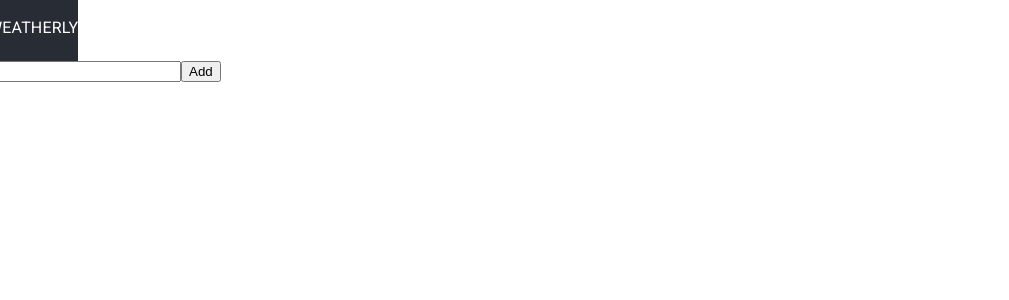
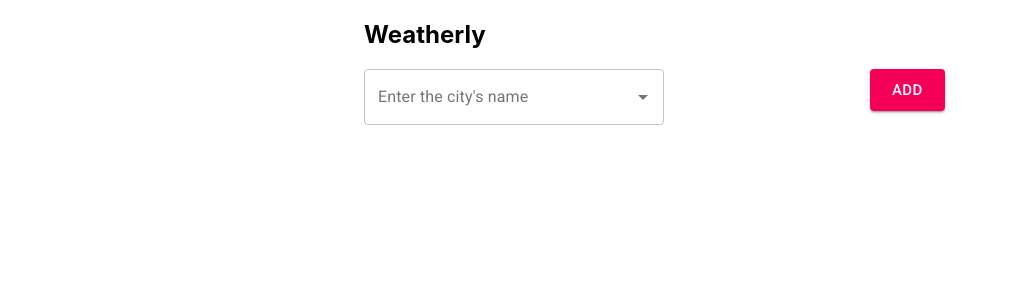
Before and after one commit to permitt/weatherly, a React (Create React App) app: page / in a window 1280 px wide. Shown: the top 300 px of the page, without its empty margins (0-1009 px from the left). Built offline with nearby package versions, Linux system fonts and the light colour scheme.

Commit message:
Implemented grid for base app and search component

```diff
--- a/package.json
+++ b/package.json
@@ -4,6 +4,7 @@
   "private": true,
   "dependencies": {
     "@material-ui/core": "^4.9.11",
+    "@material-ui/lab": "^4.0.0-alpha.50",
     "@testing-library/jest-dom": "^4.2.4",
     "@testing-library/react": "^9.3.2",
     "@testing-library/user-event": "^7.1.2",
--- a/src/App.js
+++ b/src/App.js
@@ -1,34 +1,24 @@
 import React from 'react';
 import './App.css';
+import Header from './components/Header';
+
 import { SearchBar } from './components/SearchBar';
 import { Table } from './components/Table';
-import { Chart } from './components/Chart';
-import Typography from '@material-ui/core/Typography'
+import { LineChart } from './components/LineChart';
 import Grid from '@material-ui/core/Grid';
+import Container from '@material-ui/core/Container'
+
+function App() {
 
 
-function App() {
   return (
-    <Grid container spacing={1}>
-      <Grid container item xs={12} spacing={3}>
-        <header className="App-header">
-          <Typography>WEATHERLY</Typography>
-        </header>
 
-      </Grid>
-      <Grid container item xs={12} spacing={3}>
-
-      </Grid>
-      <Grid container item xs={12} spacing={3}>
-
-      </Grid>
-
-
-
+    <Container maxWidth="sm">
+      <Header />
       <SearchBar />
       <Table />
-      <Chart />
-    </Grid>
+      <LineChart />
+    </Container>
 
   );
 }
--- a/src/components/Chart.js
+++ /dev/null
@@ -1,11 +0,0 @@
-import React from 'react'
-
-export function Chart() {
-
-
-    return (
-        <div>
-
-        </div>
-    )
-}
--- /dev/null
+++ b/src/components/Header.js
@@ -0,0 +1,11 @@
+import React from 'react'
+
+export default function Header() {
+    return (
+        <div className='header'>
+            <div classnmae='header-logo'>
+                <h2>Weatherly</h2>
+            </div>
+        </div>
+    )
+}
--- /dev/null
+++ b/src/components/LineChart.js
@@ -0,0 +1,13 @@
+import React from 'react';
+import { Chart } from 'react-charts'
+
+
+
+
+export function LineChart() {
+    return (
+        <div>
+
+        </div>
+    )
+}
--- a/src/components/SearchBar.js
+++ b/src/components/SearchBar.js
@@ -1,12 +1,29 @@
-import React from 'react'
+import React, { useState } from 'react';
+import TextField from '@material-ui/core/TextField';
+import Button from '@material-ui/core/Button';
+import Grid from '@material-ui/core/Grid';
+import Autocomplete from '@material-ui/lab/Autocomplete';
 
-export function SearchBar() {
-
+export const SearchBar = (props) => {
+    const [city, setCity] = useState('')
+    const [citiesAvailable, setCitiesAvailable] = useState([])
 
     return (
-        <div>
-            <input type='text' />
-            <button onSubmit={(e) => this.props.handleSubmit(e.target.value)}>Add</button>
-        </div>
+        <Grid container spacing={0}>
+            <Grid xs={11}>
+
+                <Autocomplete
+                    id="combo-box-demo"
+                    options={citiesAvailable}
+                    getOptionLabel={(option) => option}
+                    style={{ width: 300 }}
+                    renderInput={(params) => <TextField {...params} fullWidth label="Enter the city's name" variant="outlined" />}
+                />
+
+            </Grid>
+            <Grid xs={1}>
+                <Button variant="contained" size="large" color="secondary" onClick={() => { alert("HA") }}>Add</Button>
+            </Grid>
+        </Grid>
     )
 }
```
Also changed, not shown: 1 other file (tests, documents, lock files or other folders).
